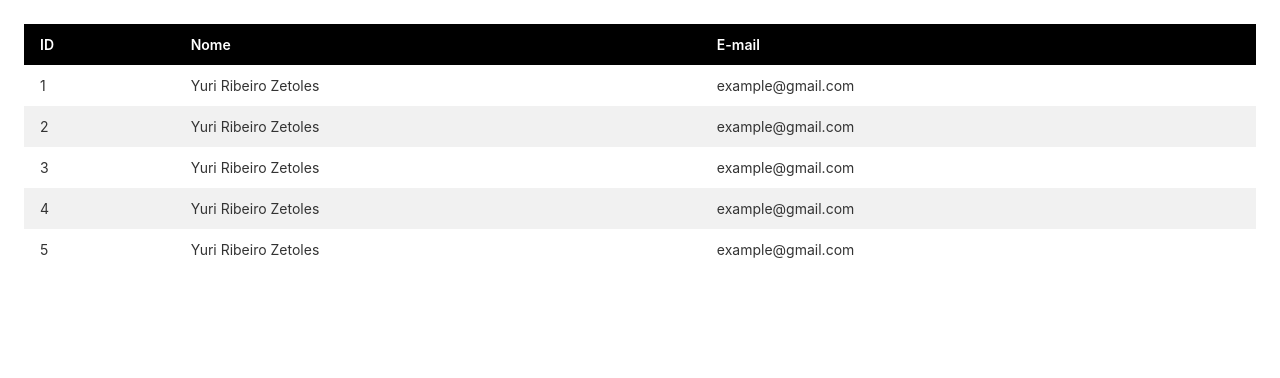
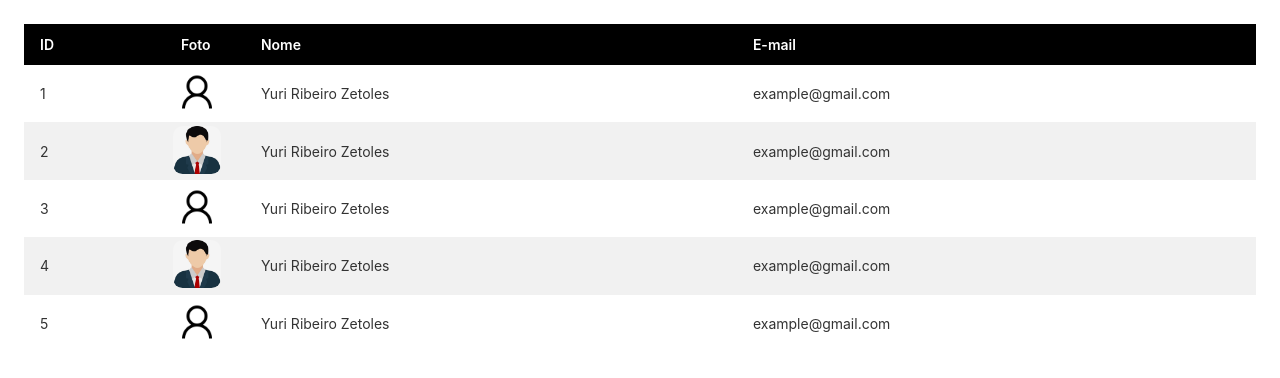
Before and after one commit to YurizinDEV/tabelas_front, a plain HTML site: page index.html in a window 1280 px wide. Drawn offline with Linux system fonts and the light colour scheme.

Commit message:
Refactor code structure for improved readability and maintainability

```diff
--- a/assets/css/styles.css
+++ b/assets/css/styles.css
@@ -37,3 +37,15 @@ body {
 .tabela tbody tr:hover td {
     background: #e7e7e7;
 }
+
+.tabela tbody tr td:nth-child(2) {
+    margin: 0;
+    padding: 0.2rem 0.5rem;
+    width: 5rem;
+}
+
+.tabela tbody tr td img {
+    width: 3rem;
+    height: 3rem;
+    border-radius: 20%;
+}
--- a/index.html
+++ b/index.html
@@ -14,6 +14,7 @@
         <thead>
             <tr>
                 <th>ID</th>
+                <th>Foto</th>
                 <th>Nome</th>
                 <th>E-mail</th>
             </tr>
@@ -21,26 +22,31 @@
         <tbody>
             <tr>
                 <td>1</td>
+                <td><img src="assets/images/user.png" alt="User Image"></td>
                 <td>Yuri Ribeiro Zetoles</td>
                 <td>example@gmail.com</td>
             </tr>
             <tr>
                 <td>2</td>
+                <td><img src="assets/images/user2.png" alt="User Image"></td>
                 <td>Yuri Ribeiro Zetoles</td>
                 <td>example@gmail.com</td>
             </tr>
             <tr>
                 <td>3</td>
+                <td><img src="assets/images/user.png" alt="User Image"></td>
                 <td>Yuri Ribeiro Zetoles</td>
                 <td>example@gmail.com</td>
             </tr>
             <tr>
                 <td>4</td>
+                <td><img src="assets/images/user2.png" alt="User Image"></td>
                 <td>Yuri Ribeiro Zetoles</td>
                 <td>example@gmail.com</td>
             </tr>
             <tr>
                 <td>5</td>
+                <td><img src="assets/images/user.png" alt="User Image"></td>
                 <td>Yuri Ribeiro Zetoles</td>
                 <td>example@gmail.com</td>
             </tr>
```
Also changed, not shown: assets/images/user.png (added), assets/images/user2.png (added).
